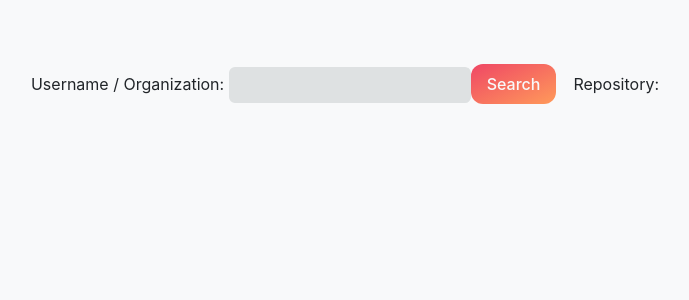
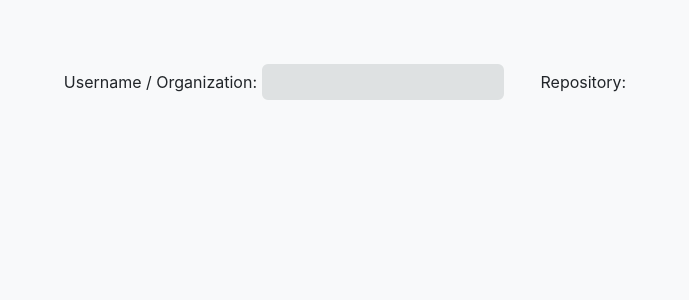
Before and after one commit to isa-group/RestWrap-frontend, a Vue app: page / in a window 1280 px wide. Shown: the top 300 px of the page, without its empty margins (295-984 px from the left). Built offline with nearby package versions, Linux system fonts and the light colour scheme.

Commit message:
explorer compatibility

```diff
--- a/src/pages/Searcher.vue
+++ b/src/pages/Searcher.vue
@@ -1,16 +1,22 @@
 <template>
   <div id="Seacher">
     Username / Organization:
-    <input type="text" v-model="username" class="searchUser">
-    <button class="button-62" role="button" @click="restwrapRepositories()">
+    <input type="text" v-model="username" class="searchUser" style="margin-right: 20px;">
+    <button class="button-62" role="button" @click="restwrapRepositories()" v-if="username != '' && repositoryName == ''">
       Search
     </button>
     &ensp;
     Repository:
-    <select name="repositories" id="repositories" v-if="repositories.length != 0">
+    <select name="repositories" id="repositories" v-if="repositories.length != 0" v-model="repositoryName" class="searchUser" style="margin-right: 20px;">
       <option value="0">Choose a repository</option>
-      <option v-for="repository in repositories" :key="repository.id" :value="repository" @click="restwrapRepositoryData(username, repository.name)">{{repository.name}}</option>
+      <option v-for="repository in repositories" :key="repository.id" :value="repository.name">{{repository.name}}</option>
     </select>
+    <button class="button-62" role="button" @click="restwrapRepositoryData(username, repositoryName)" v-if="username != '' && repositoryName != '' && Object.keys(repositoryData).length == 0">
+      Search
+    </button>
+    <button class="button-62" role="button"  style="background: linear-gradient(to bottom right, #47e9ef, #785aff);" @click="reloadWebsite()" v-if="Object.keys(repositoryData).length != 0">
+      Reset Search
+    </button>
     <ul class="fileList">
       <li v-for="file in repositoryData" :key="file.id">
         <a class="fileObject" @click="restwrapFolder(file.url, file.name)" v-if="file.name && (file.type == 'dir' || file.type == 'tree')">{{file.name}}</a>
@@ -78,6 +84,7 @@
     data() {
       return {
         username: "",
+        repositoryName: "",
         api: {},
         repositories: [],
         repositoryData: {},
@@ -128,6 +135,9 @@
           }, 4000);
         }
         */
+      },
+      reloadWebsite() {
+        this.$router.go();
       },
       getApiStats(apiUrl) {
         axios.get(`${process.env.VUE_APP_BACK_URL}stats/${apiUrl}`)
@@ -201,6 +211,7 @@
         }
       },
       restwrapRepositoryData(username, repository) {
+        console.log("Me cago en mis muertos");
         this.folderStatsLoaded = false;
         this.actualRepository = ""
         this.actualFolder = ""
```
